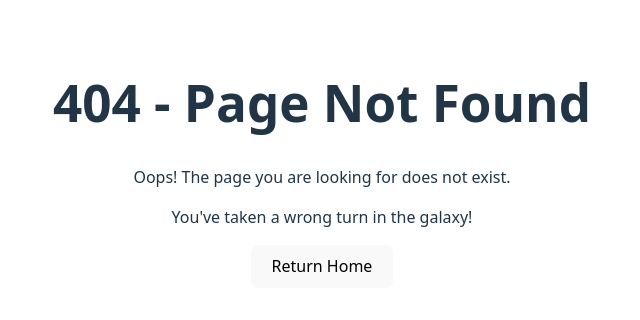
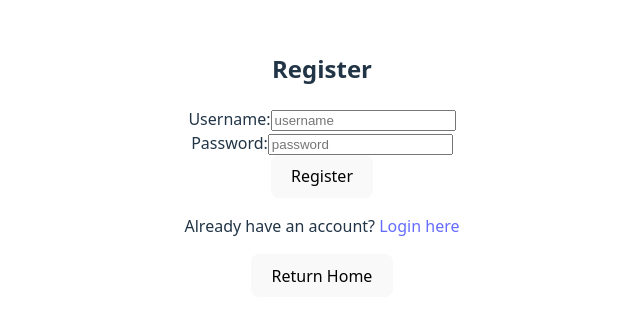
Before and after one commit to Dylankuneman04/SmallProject_COP4331C_22, a React (Vite) app in the folder vite-small-project/: page /register in a window 1280 px wide. Before the commit this address had no page. Shown: the part 236-556 px from the top of the page, without its empty margins (318-958 px from the left). Built offline with nearby package versions, Linux system fonts and the light colour scheme.

Commit message:
Progressed on Login page. Basic handleLogin created

```diff
--- a/vite-small-project/src/main.jsx
+++ b/vite-small-project/src/main.jsx
@@ -1,15 +1,17 @@
 import { StrictMode } from 'react'
 import { createRoot } from 'react-dom/client'
-import { createBrowserRouter, RouterProvider } from 'react-router-dom'
+import { createBrowserRouter, RouterProvider, BrowserRouter} from 'react-router-dom'
 import './index.css'
 import App from './App.jsx'
 import Login from './pages/Login.jsx'
+import Register from './pages/Register.jsx'
 import NotFoundPage from './pages/NotFoundPage.jsx'
 
 const router = createBrowserRouter ([
 
   {path: '/', element: <App />},
   {path: '/login', element: <Login />},
+  {path: '/register', element: <Register />},
   {path: '*', element: <NotFoundPage/>}, // Fallback for unmatched routes
 
 ]);
--- a/vite-small-project/src/pages/Login.jsx
+++ b/vite-small-project/src/pages/Login.jsx
@@ -1,10 +1,25 @@
 import { Link } from "react-router-dom";
+import { useState } from "react";
 
 function Login() {
 
+  const handleLogin = (event) => {
+    event.preventDefault();
+    // Here you would typically handle the login logic, e.g., API call
+
+    setError('Login failed. Wrong username or Password'); // Use this to show an error message
+
+    console.log("Login submitted");
+  };
+
+  const [error, setError] = useState('');
+  //setError(''); // Reset error state on component mount
+  //setError('Invalid username or password'); // Example error message
+
+
   return (
     <>
-      <form action="">
+      <form onSubmit={handleLogin}>
         <h2>Login</h2>
         <div>
           <label htmlFor="username">Username:</label>
@@ -12,12 +27,14 @@ function Login() {
         </div>
         <div>
           <label htmlFor="password">Password:</label>
-          <input type="password" placeholder="username" id="password" name="password" required />
+          <input type="password" placeholder="password" id="password" name="password" required />
         </div>
         <div>
           <button type="submit">Login</button>
         </div>
+        {error && <p className="error" style={{color: "red"}}>{error}</p>}
       </form>
+
       <div className="Login-footer">
         <p>Don't have an account? <Link to="/register">Register here</Link></p>
       </div>
--- /dev/null
+++ b/vite-small-project/src/pages/Register.jsx
@@ -0,0 +1,31 @@
+import { Link } from "react-router-dom";
+
+function Register() {
+
+  return (
+    <>
+      <form action="">
+        <h2>Register</h2>
+        <div>
+          <label htmlFor="username">Username:</label>
+          <input type="text" placeholder="username" id="username" name="username" required />
+        </div>
+        <div>
+          <label htmlFor="password">Password:</label>
+          <input type="password" placeholder="password" id="password" name="password" required />
+        </div>
+        <div>
+          <button type="submit">Register</button>
+        </div>
+      </form>
+      <div className="Register-footer">
+        <p>Already have an account? <Link to="/login">Login here</Link></p>
+      </div>
+      <Link to="/">
+        <button>Return Home</button>
+      </Link>
+    </>
+  );
+}
+
+export default Register;
```
